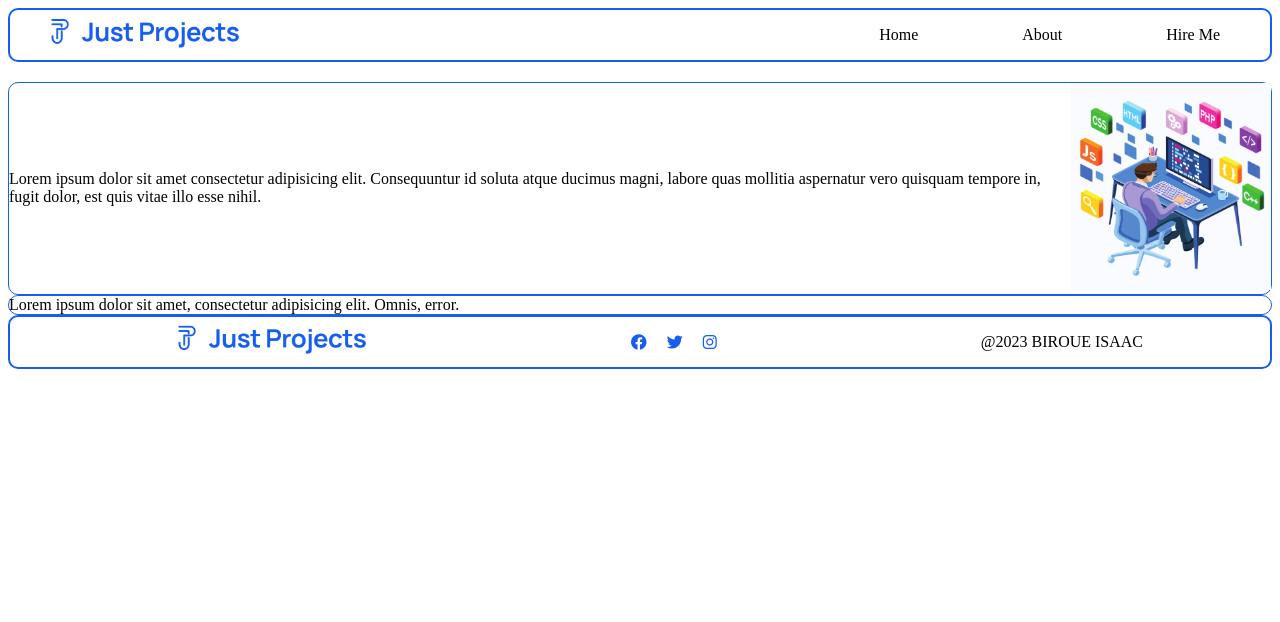
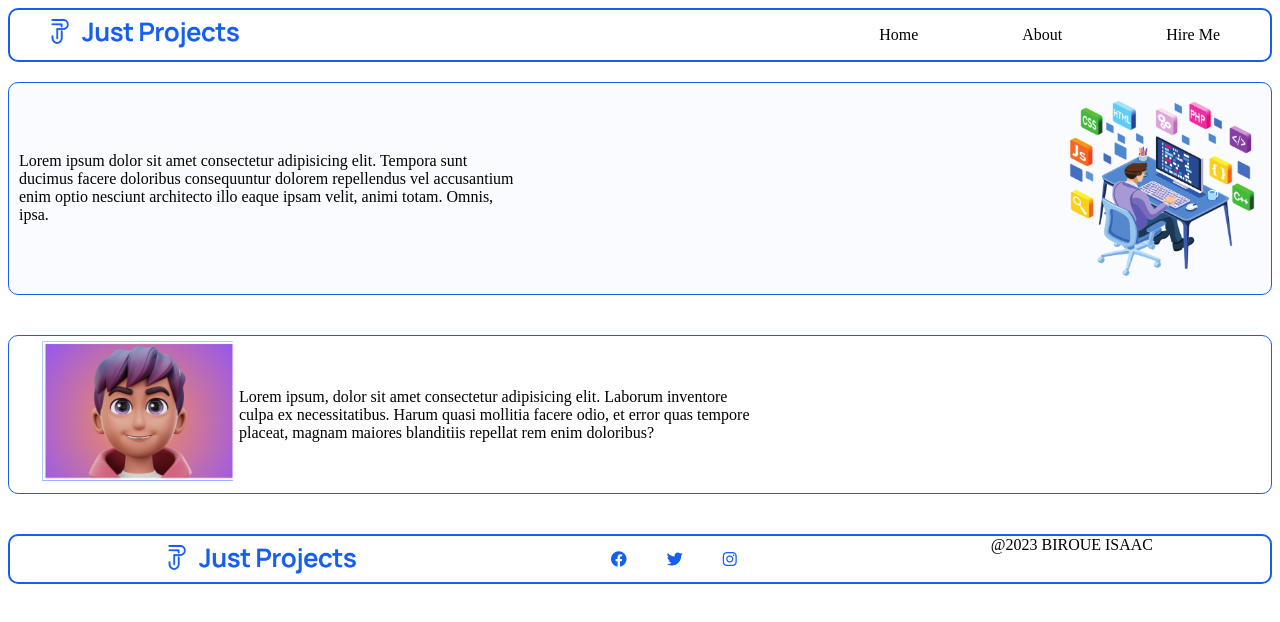
Before and after one commit to biroue10/the-just-project-2, a website: page index.html in a window 1280 px wide. Drawn offline with Linux system fonts and the light colour scheme.

Commit message:
refactor my code

```diff
--- a/assets/css/style.css
+++ b/assets/css/style.css
@@ -20,6 +20,7 @@ li {
 img {
   width: 200px;
   padding-left: 30px;
+  border: 2px;
 }
 .hireme {
   padding-right: 50px;
@@ -34,8 +35,8 @@ footer {
 }
 i {
   color: #155eef;
-  padding-left: 10px;
-  padding-right: 10px;
+  padding-left: 20px;
+  padding-right: 20px;
 }
 .icons {
   display: flex;
@@ -51,3 +52,22 @@ a {
   justify-content: center;
   align-items: center;
 }
+.section1 {
+  background-color: #f9fbff;
+  margin-bottom: 40px;
+}
+.section1 .flex-container2 {
+  padding-right: 10px;
+  padding-left: 10px;
+}
+.flex-container3{
+  display: flex;
+  justify-content: center;
+  align-items: center;
+}
+p{
+  width: 50%;
+}
+.section2{
+  margin-bottom: 40px;
+}
--- a/index.html
+++ b/index.html
@@ -26,18 +26,35 @@
         </ul>
       </div>
     </div>
-    <section>
+    <section class="section1">
       <div class="flex-container2">
         <div>
-          Lorem ipsum dolor sit amet consectetur adipisicing elit. Consequuntur
-          id soluta atque ducimus magni, labore quas mollitia aspernatur vero
-          quisquam tempore in, fugit dolor, est quis vitae illo esse nihil.
+          <p>
+            Lorem ipsum dolor sit amet consectetur adipisicing elit. Tempora
+            sunt ducimus facere doloribus consequuntur dolorem repellendus vel
+            accusantium enim optio nesciunt architecto illo eaque ipsam velit,
+            animi totam. Omnis, ipsa.
+          </p>
         </div>
-        <div><img src="./assets/image/image1.png" alt="image1" /></div>
+        <div>
+          <img src="./assets/image/image1.png" alt="image1" />
+        </div>
       </div>
     </section>
-    <section>
-      Lorem ipsum dolor sit amet, consectetur adipisicing elit. Omnis, error.
+    <section class="section2">
+      <div class="flex-container3">
+        <div>
+          <img src="./assets/image/image2.png" alt="image2" />
+        </div>
+        <div>
+          <p>
+            Lorem ipsum, dolor sit amet consectetur adipisicing elit. Laborum
+            inventore culpa ex necessitatibus. Harum quasi mollitia facere odio,
+            et error quas tempore placeat, magnam maiores blanditiis repellat
+            rem enim doloribus?
+          </p>
+        </div>
+      </div>
     </section>
     <footer>
       <div class="flex-container">
@@ -50,7 +67,7 @@
           <i class="fa-brands fa-instagram"></i>
         </div>
         <div>
-          <p>@2023 BIROUE ISAAC</p>
+          @2023 BIROUE ISAAC
         </div>
       </div>
     </footer>
```
